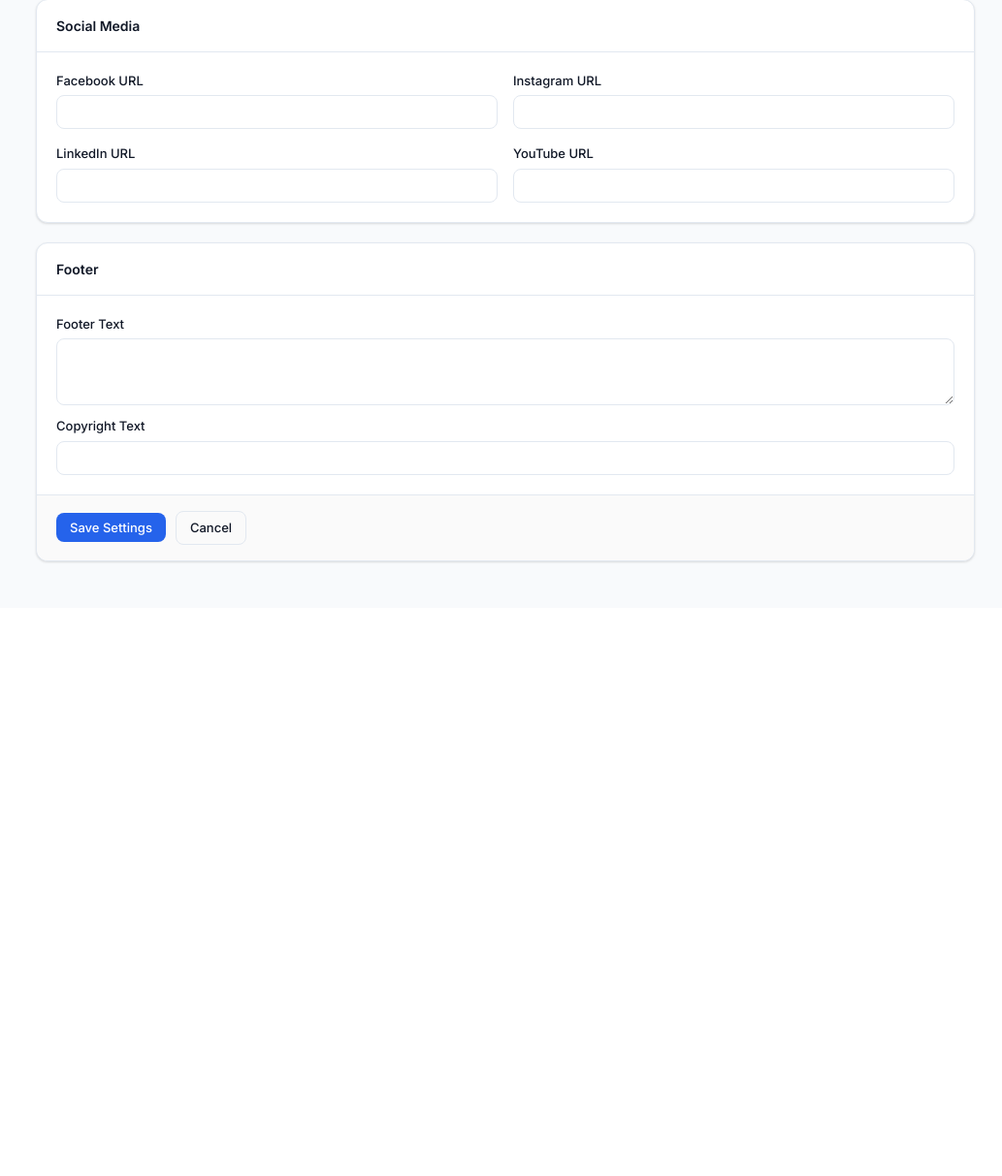
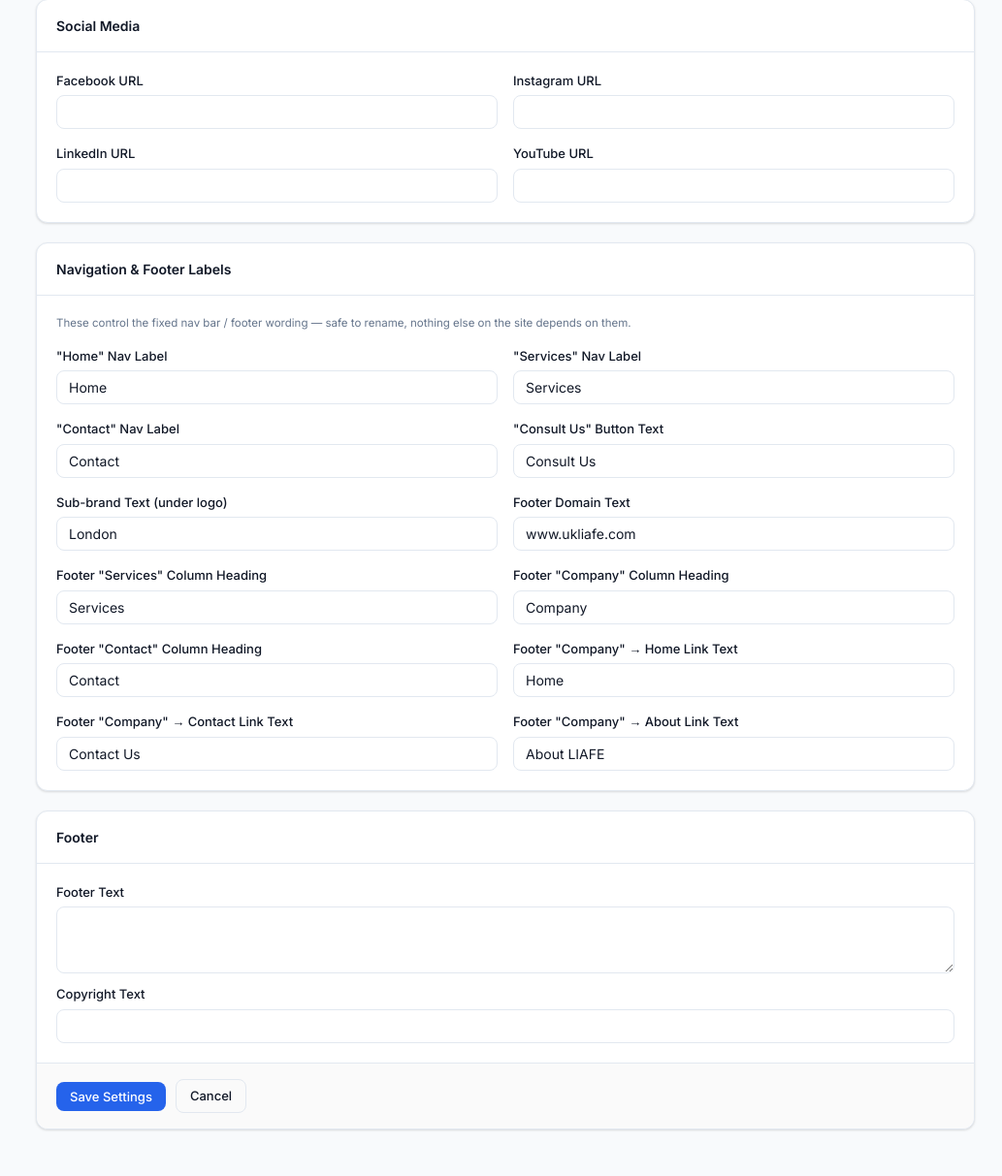
Before and after one commit to Lahsasna1/Liafe-website, a Django app: page /dashboard/settings/ in a window 1280 px wide. Shown: the part 954-2167 px from the top of the page at 97% size, without its empty margins (247-1280 px from the left). Before the commit the page ends 1535 px from the top, so only its background shows below. Run offline with Django 5.2, Linux system fonts and the light colour scheme; the visitor is signed in with stand-in values (Sample User, id 1); data comes from the database, SQL or seed files in the repository; data that the repository does not hold is empty; some libraries are stand-ins or nearby versions.

Commit message:
Make nav/footer labels editable from the dashboard
Adds 12 SiteSetting fields for the remaining hardcoded nav/footer
microcopy (Home/Services/Contact labels, Consult Us button, footer
column headings and their 3 Company-column links, footer domain
text, sub-brand text under the logo). Each field's default matches
the current hardcoded text, so this is a zero-visual-change deploy
until someone edits a value in the dashboard's new "Navigation &
Footer Labels" card.

Second step of making the whole site's navigation/button text
dashboard-editable end to end (see Phase 1 commit).

Co-Authored-By: Claude Sonnet 5 <noreply@anthropic.com>

```diff
--- a/core/models.py
+++ b/core/models.py
@@ -20,6 +20,21 @@ class SiteSetting(models.Model):
     youtube_url           = models.URLField(blank=True)
     footer_text           = models.TextField(blank=True)
     copyright_text        = models.CharField(max_length=300, blank=True)
+
+    # ── Navigation & footer labels ────────────────────────────────────────
+    nav_home_label              = models.CharField(max_length=50, blank=True, default="Home")
+    nav_services_label          = models.CharField(max_length=50, blank=True, default="Services")
+    nav_contact_label           = models.CharField(max_length=50, blank=True, default="Contact")
+    nav_consult_button_text     = models.CharField(max_length=50, blank=True, default="Consult Us")
+    brand_subbrand_text         = models.CharField(max_length=50, blank=True, default="London")
+    footer_services_heading     = models.CharField(max_length=50, blank=True, default="Services")
+    footer_company_heading      = models.CharField(max_length=50, blank=True, default="Company")
+    footer_company_home_label   = models.CharField(max_length=50, blank=True, default="Home")
+    footer_company_contact_label = models.CharField(max_length=50, blank=True, default="Contact Us")
+    footer_company_about_label  = models.CharField(max_length=50, blank=True, default="About LIAFE")
+    footer_contact_heading      = models.CharField(max_length=50, blank=True, default="Contact")
+    footer_domain_text          = models.CharField(max_length=100, blank=True, default="www.ukliafe.com")
+
     created_at            = models.DateTimeField(auto_now_add=True)
     updated_at            = models.DateTimeField(auto_now=True)
 
--- a/templates/dashboard/site_settings.html
+++ b/templates/dashboard/site_settings.html
@@ -133,6 +133,52 @@
     </div>
   </div>
 
+  <!-- Navigation & Footer Labels -->
+  <div class="db-card" style="margin-bottom:20px;">
+    <div class="db-card-header"><div class="db-card-title">Navigation &amp; Footer Labels</div></div>
+    <div class="db-card-body">
+      <div class="form-hint" style="margin-bottom:16px;">These control the fixed nav bar / footer wording — safe to rename, nothing else on the site depends on them.</div>
+      <div class="form-grid">
+        <div class="form-field">
+          <label class="form-label">"Home" Nav Label</label>{{ form.nav_home_label }}
+        </div>
+        <div class="form-field">
+          <label class="form-label">"Services" Nav Label</label>{{ form.nav_services_label }}
+        </div>
+        <div class="form-field">
+          <label class="form-label">"Contact" Nav Label</label>{{ form.nav_contact_label }}
+        </div>
+        <div class="form-field">
+          <label class="form-label">"Consult Us" Button Text</label>{{ form.nav_consult_button_text }}
+        </div>
+        <div class="form-field">
+          <label class="form-label">Sub-brand Text (under logo)</label>{{ form.brand_subbrand_text }}
+        </div>
+        <div class="form-field">
+          <label class="form-label">Footer Domain Text</label>{{ form.footer_domain_text }}
+        </div>
+        <div class="form-field">
+          <label class="form-label">Footer "Services" Column Heading</label>{{ form.footer_services_heading }}
+        </div>
+        <div class="form-field">
+          <label class="form-label">Footer "Company" Column Heading</label>{{ form.footer_company_heading }}
+        </div>
+        <div class="form-field">
+          <label class="form-label">Footer "Contact" Column Heading</label>{{ form.footer_contact_heading }}
+        </div>
+        <div class="form-field">
+          <label class="form-label">Footer "Company" → Home Link Text</label>{{ form.footer_company_home_label }}
+        </div>
+        <div class="form-field">
+          <label class="form-label">Footer "Company" → Contact Link Text</label>{{ form.footer_company_contact_label }}
+        </div>
+        <div class="form-field">
+          <label class="form-label">Footer "Company" → About Link Text</label>{{ form.footer_company_about_label }}
+        </div>
+      </div>
+    </div>
+  </div>
+
   <!-- Footer -->
   <div class="db-card" style="margin-bottom:20px;">
     <div class="db-card-header"><div class="db-card-title">Footer</div></div>
```
Also changed, not shown: templates/partials/footer.html (+8 -8 lines), templates/partials/header.html (+9 -9 lines), core/migrations/0005_sitesetting_nav_labels.py (added).
